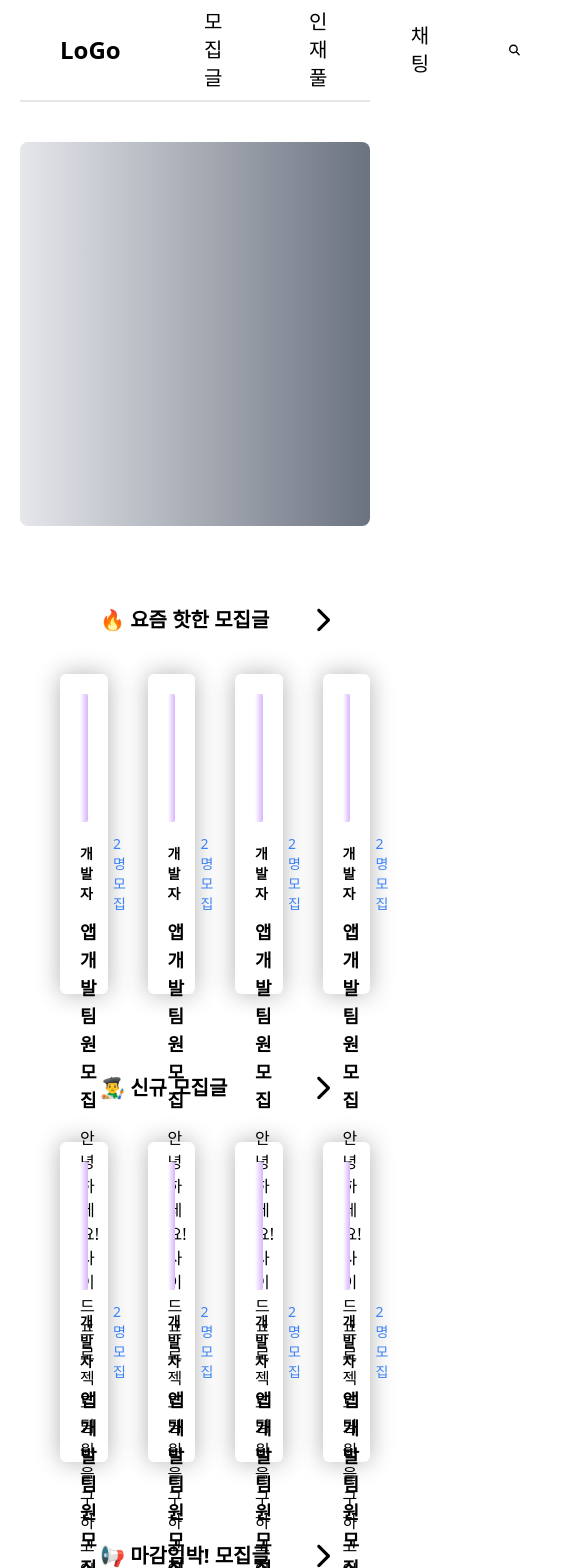
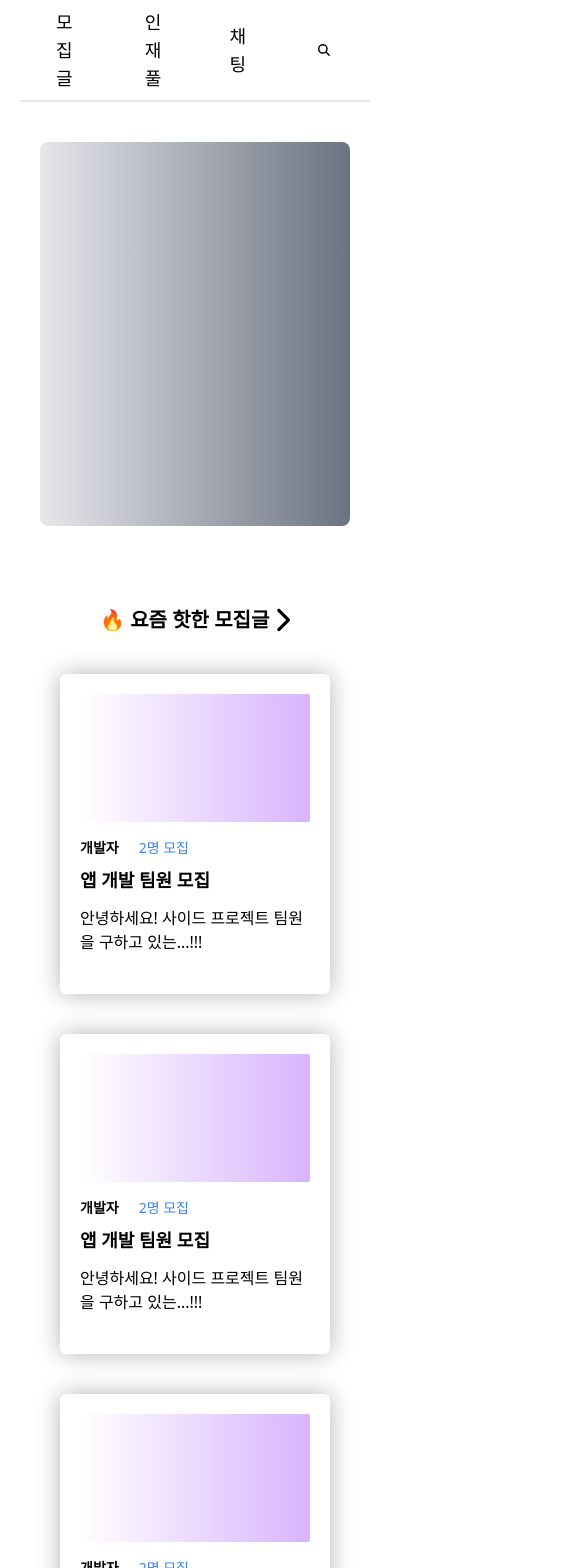
Before and after one commit to HCU-4400WON/hisbee, a React (Create React App) app in the folder src/main/frontend/: page / in a window 390 px wide. Shown: the top 1568 px of the page, 585 px wide, since content can reach past the window. Built offline with nearby package versions, Linux system fonts and the light colour scheme.

Commit message:
:art: f-main/#24
반응형 작업 + 코드 정리

```diff
--- a/src/main/frontend/src/Routes/Main/Main.tsx
+++ b/src/main/frontend/src/Routes/Main/Main.tsx
@@ -1,3 +1,5 @@
+import tw from "tailwind-styled-components";
+
 const titles = [
   "🔥 요즘 핫한 모집글",
   "👨‍🎨  신규 모집글",
@@ -5,14 +7,71 @@ const titles = [
   "👨‍👦‍👦  모집인원 임박! 모집글",
 ];
 
+const Banner = tw.div`
+rounded-lg
+h-96
+mt-10
+mx-10
+bg-gradient-to-r from-gray-200 to-gray-500
+`;
+
+const PostCategory = tw.div`
+mx-5
+`;
+
+const TitleRow = tw.div`
+flex
+justify-between
+mx-20
+mt-20
+mb-10
+`;
+
+const Title = tw.p`
+text-xl
+font-bold
+`;
+
+const PostGrid = tw.div`
+grid
+grid-cols-1
+gap-10
+mx-10
+sm:grid-cols-2
+xl:grid-cols-4
+
+`;
+
+const Post = tw.div`
+h-80
+w-200
+rounded-md
+
+`;
+
+const PostImage = tw.div`
+border-0
+rounded-sm
+h-2/5
+mx-5
+mt-5
+mb-3
+bg-gradient-to-r from-white to-purple-200 to-purple-300
+`;
+
+const PostContentFirstRow = tw.div`
+flex
+items-center
+`;
+
 function Main() {
   return (
     <>
-      <div className=" rounded-lg h-96 mx-5 mt-10 mx-10 bg-gradient-to-r from-gray-200 to-gray-500"></div>
+      <Banner></Banner>
       {titles.map((title) => (
-        <div className="w-full mx-5">
-          <div className="flex justify-between mx-20 mt-20 mb-10">
-            <p className="text-xl font-bold">{title}</p>
+        <PostCategory>
+          <TitleRow>
+            <Title>{title}</Title>
             <svg
               className="w-4"
               xmlns="http://www.w3.org/2000/svg"
@@ -20,28 +79,26 @@ function Main() {
             >
               <path d="M310.6 233.4c12.5 12.5 12.5 32.8 0 45.3l-192 192c-12.5 12.5-32.8 12.5-45.3 0s-12.5-32.8 0-45.3L242.7 256 73.4 86.6c-12.5-12.5-12.5-32.8 0-45.3s32.8-12.5 45.3 0l192 192z" />
             </svg>
-          </div>
+          </TitleRow>
 
-          <div className="grid grid-cols-4 gap-10 mx-10">
+          <PostGrid>
             {[0, 0, 0, 0].map((e) => (
-              <div
-                className="h-80 rounded-md"
-                style={{ boxShadow: "0px 0px 25px rgb(0 0 0 / 0.3)" }}
-              >
-                <div className="border-0 rounded-sm h-2/5 mx-5 mt-5 mb-3 bg-gradient-to-r from-white to-purple-200 to-purple-300"></div>
-                <div className="flex items-center">
-                  <p className="mx-5 text-sm font-bold">개발자</p>
+              <Post style={{ boxShadow: "0px 0px 25px rgb(0 0 0 / 0.3)" }}>
+                <PostImage />
+
+                <PostContentFirstRow>
+                  <p className="mx-5 my-1 text-sm font-bold">개발자</p>
                   <p className="text-sm text-blue-500">2명 모집</p>
-                </div>
+                </PostContentFirstRow>
                 <p className="mx-5 my-1 text-lg font-bold">앱 개발 팀원 모집</p>
                 <p className="mx-5 my-3">
                   안녕하세요! 사이드 프로젝트 팀원을 구하고 있는...!!!
                 </p>
                 <span></span>
-              </div>
+              </Post>
             ))}
-          </div>
-        </div>
+          </PostGrid>
+        </PostCategory>
       ))}
       <div className="w-full mx-5"></div>
       <div className="w-full mx-5"></div>
--- a/src/main/frontend/src/components/Header.tsx
+++ b/src/main/frontend/src/components/Header.tsx
@@ -2,34 +2,52 @@ import tw from "tailwind-styled-components";
 
 const Nav = tw.nav`
 flex
-justify-between
+
+justify-center
 items-center
 mx-5
 border-b-2
+
+lg:justify-between
+
 `;
 
 const NavButton = tw.button`
  bg-white
- text-xl
+ text-lg
  text-black
  py-2
  hover:text-purple-500
- mx-10
+ mx-8
+
+ sm:mx-10
+ sm:text-xl
 `;
 
 const LogoNav = tw(NavButton)`
     font-bold
     text-2xl
+    hidden
+
+    lg:flex
 `;
 const NavFlexBox = tw.div`
     flex
 `;
+const NavCenterBox = tw(NavFlexBox)`
+
+`;
+const NavRightBox = tw(NavFlexBox)`
+hidden
+lg:flex
+`;
 
 function Header() {
   return (
+    <>
       <Nav>
         <LogoNav>LoGo</LogoNav>
-      <NavFlexBox className="flex ">
+        <NavCenterBox>
           <NavButton>모집글</NavButton>
           <NavButton>인재풀</NavButton>
           <NavButton>채팅</NavButton>
@@ -40,12 +58,13 @@ function Header() {
           >
             <path d="M416 208c0 45.9-14.9 88.3-40 122.7L502.6 457.4c12.5 12.5 12.5 32.8 0 45.3s-32.8 12.5-45.3 0L330.7 376c-34.4 25.2-76.8 40-122.7 40C93.1 416 0 322.9 0 208S93.1 0 208 0S416 93.1 416 208zM208 352a144 144 0 1 0 0-288 144 144 0 1 0 0 288z" />
           </svg>
-      </NavFlexBox>
-      <NavFlexBox>
+        </NavCenterBox>
+        <NavRightBox className="">
           <NavButton>Login</NavButton>
           <NavButton>Sign up</NavButton>
-      </NavFlexBox>
+        </NavRightBox>
       </Nav>
+    </>
   );
 }
 
```
Lines whose indentation alone changed are shown as unchanged.
